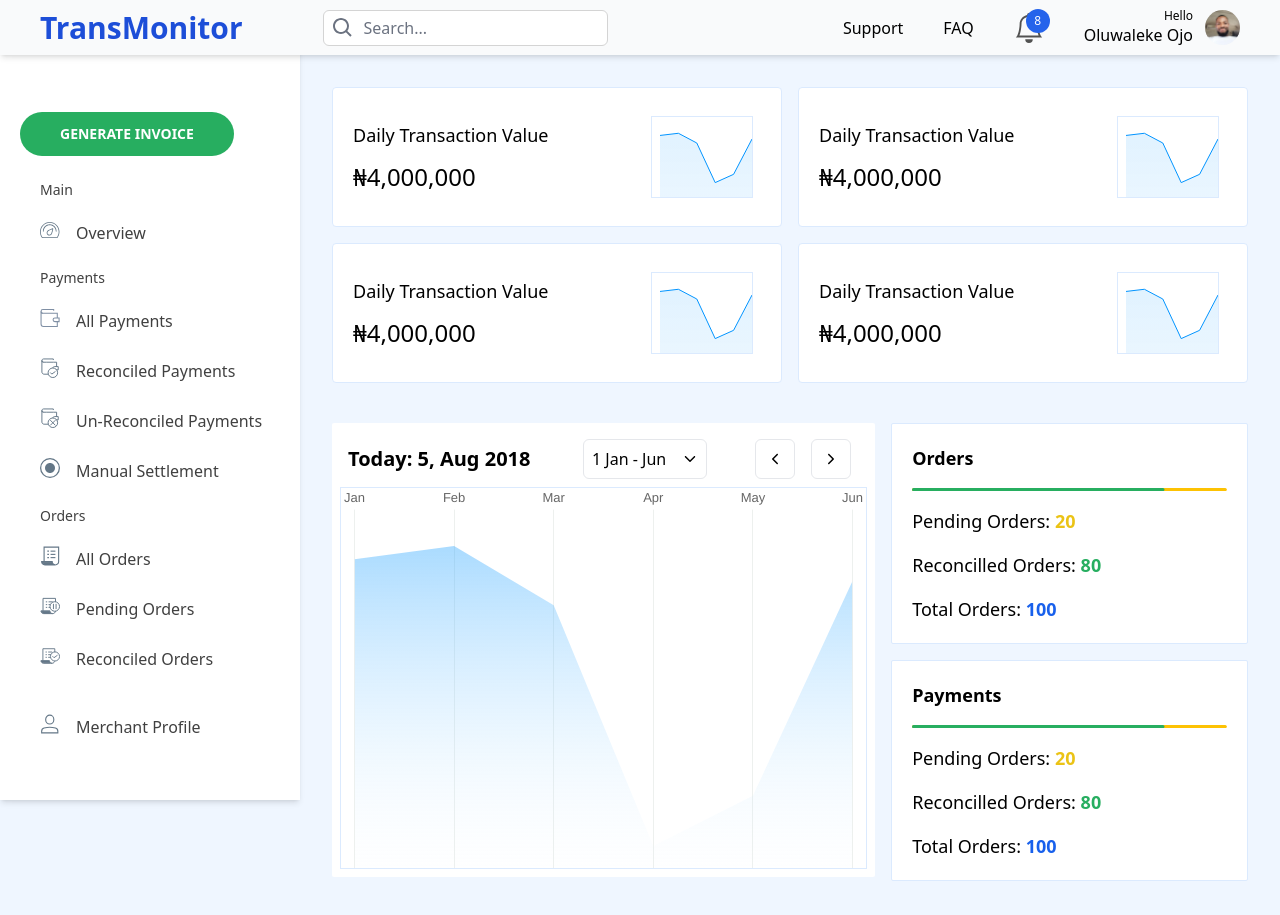
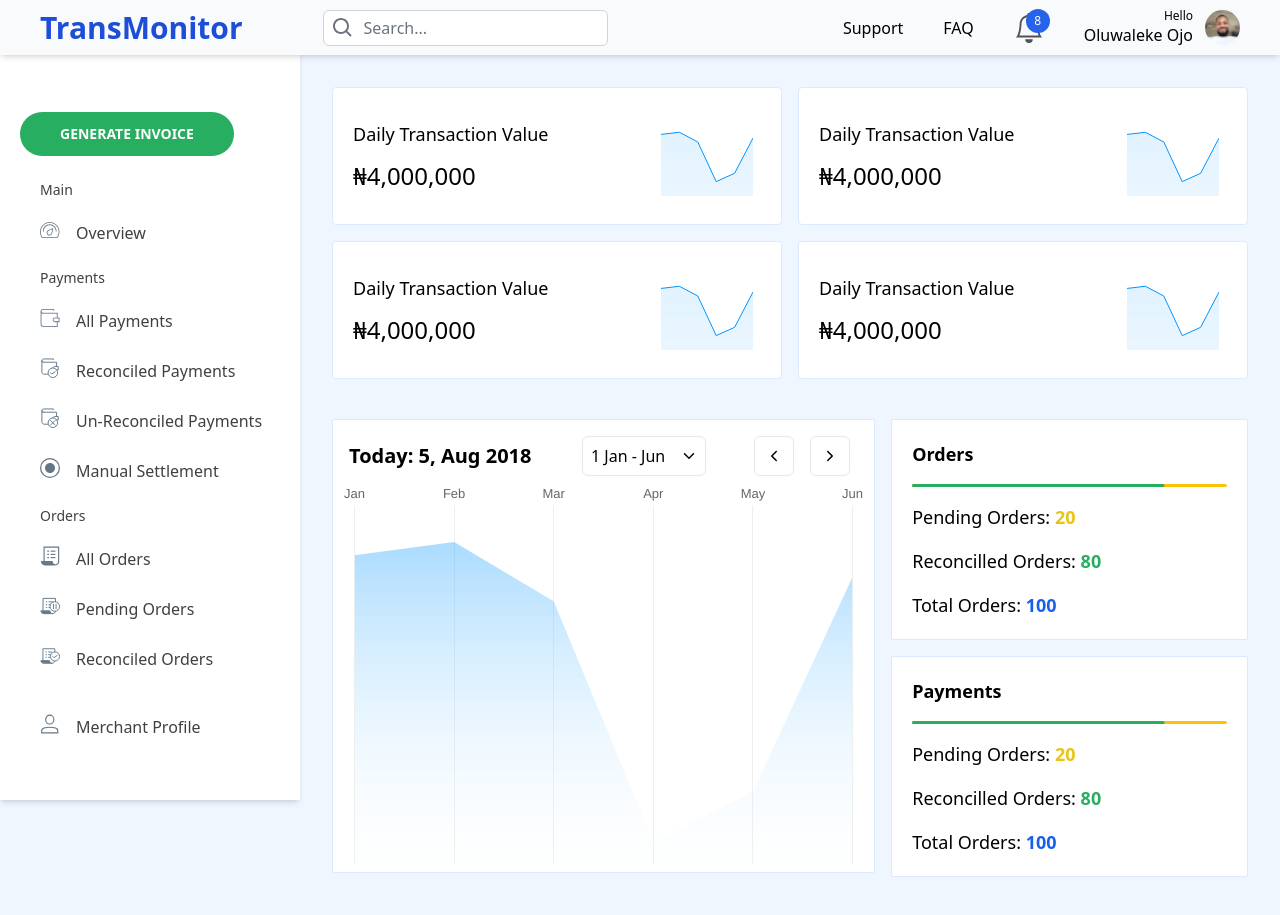
Before and after one commit to Tosinkoa/admin-dashboard, a Next.js app: page / in a window 1280 px wide. Shown: the top 915 px of the page. Built offline with nearby package versions, Linux system fonts and the light colour scheme.

Commit message:
fix border inside chart

```diff
--- a/components/Barchart/00-Barchart.css
+++ b/components/Barchart/00-Barchart.css
@@ -4,6 +4,10 @@
 
 .barchart_bg {
   @apply bg-white rounded-sm p-2 flex flex-col;
+}
+
+.barchart_with_detail_border {
+  @apply border-primary-100 border;
 }
 
 .barchart_header_details {
@@ -27,5 +31,5 @@
 }
 
 .barchart_main_bg {
-  @apply bottom-0 w-full mx-auto relative text-xs text-inherit border border-primary-100;
+  @apply bottom-0 w-full mx-auto relative text-xs text-inherit;
 }
--- a/components/Barchart/BarChart.tsx
+++ b/components/Barchart/BarChart.tsx
@@ -14,7 +14,7 @@
 
 const BarChart: React.FC<BarChatProp> = ({ showBarChatDetails, barChartHeight }) => {
   return (
-    <div className="barchart_bg">
+    <div className={`${showBarChatDetails && "barchart_with_detail_border"} barchart_bg`}>
       {showBarChatDetails && (
         <div className="barchart_header_details">
           <p className="barchat_header_date">Today: 5, Aug 2018</p>
```
